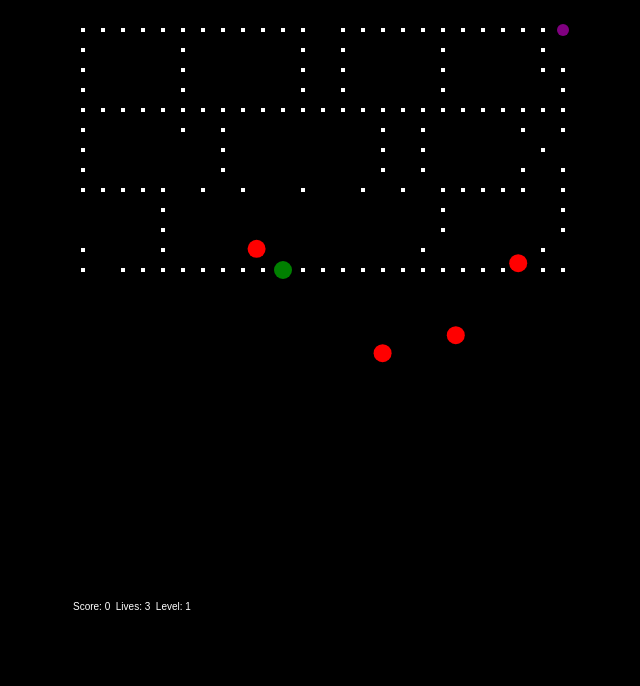
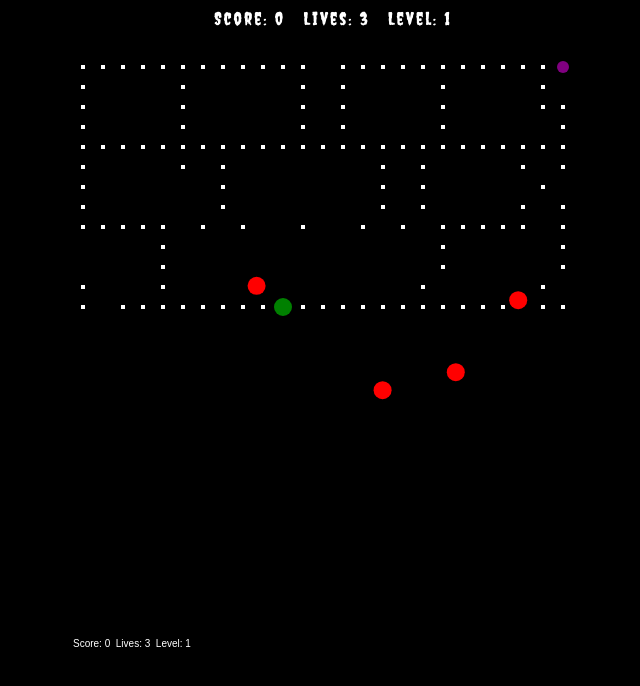
Before and after one commit to jonathantringham-web/ghost-shooter, a plain HTML site: page index.html in a window 1280 px wide. Shown: the whole page, without its empty margins (307-947 px from the left). Drawn offline with Linux system fonts and the light colour scheme.

Commit message:
Update index.html

```diff
--- a/index.html
+++ b/index.html
@@ -7,16 +7,26 @@
     body {
       margin: 0;
       background: black;
-      overflow: hidden;
+      color: white;
+      font-family: "Creepster", cursive, sans-serif;
+      text-align: center;
     }
     canvas {
       display: block;
       margin: auto;
       background: black;
     }
+    #hud {
+      padding: 8px;
+      font-size: 18px;
+      letter-spacing: 2px;
+    }
   </style>
+  <!-- spooky font from Google -->
+  <link href="https://fonts.googleapis.com/css2?family=Creepster&display=swap" rel="stylesheet">
 </head>
 <body>
+  <div id="hud">Score: 0 &nbsp; Lives: 3 &nbsp; Level: 1</div>
   <canvas id="game" width="560" height="620"></canvas>
   <script src="game.js"></script>
 </body>
```
